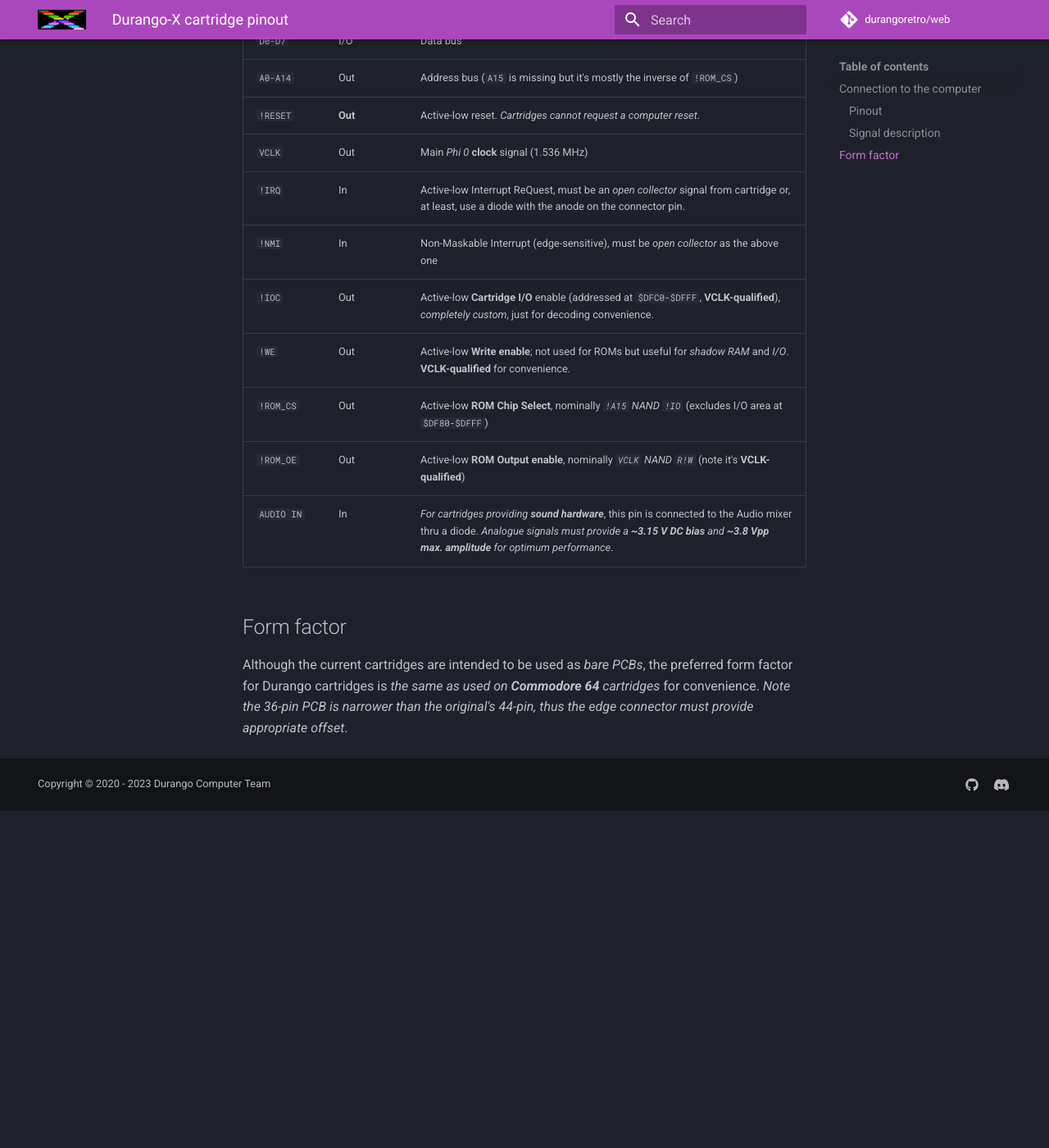
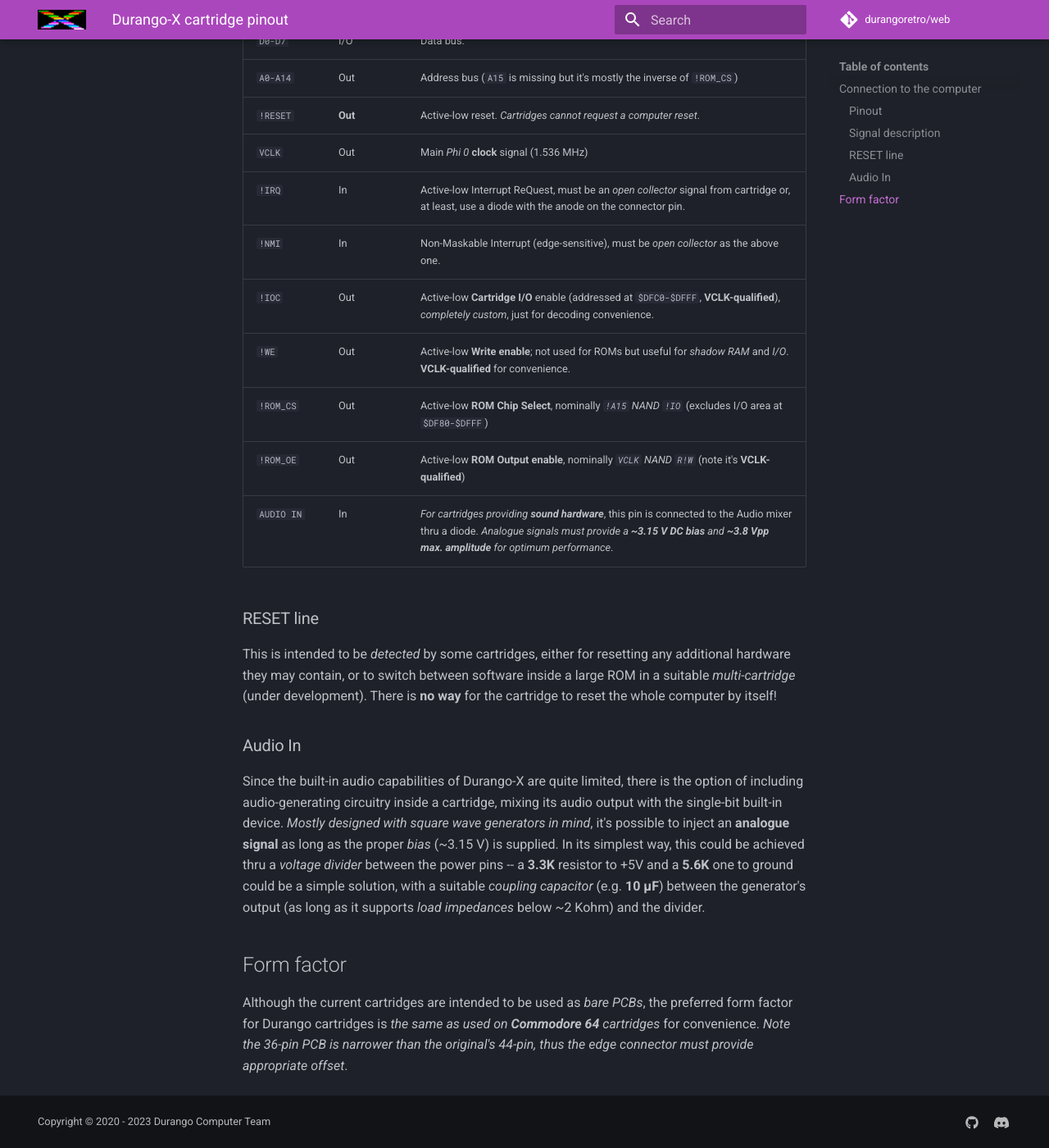
Before and after one commit to durangoretro/web, an MkDocs documentation site: the page built from docs/hardware/cart_pinout.md, in a window 1280 px wide and 1400 px high, scrolled down 1684 px. Shown: the whole window at 82% size. Built offline with MkDocs 1.6.1 and Material for MkDocs 9.7.7, drawn with Linux system fonts in a browser that asks for light colours; comment, search, counter and statistics services are not loaded; before the commit the page ends 2673 px from its top, so only the background shows below that.

Commit message:
info about audio input in cartridge

```diff
--- a/docs/hardware/cart_pinout.md
+++ b/docs/hardware/cart_pinout.md
@@ -42,18 +42,30 @@
 
 | Signal | direction | Description |
 | ------ | --------- | ----------- |
-| **`+5 V`, `GND`** | Out | Power supply from the computer |
-| `D0-D7` | I/O | Data bus |
+| **`+5 V`, `GND`** | Out | Power supply from the computer. |
+| `D0-D7` | I/O | Data bus. |
 | `A0-A14` | Out | Address bus (`A15` is missing but it's mostly the inverse of `!ROM_CS`) |
 | `!RESET` | **Out** | Active-low reset. _Cartridges cannot request a computer reset_. |
 | `VCLK` | Out | Main _Phi 0_ **clock** signal (1.536 MHz) |
 | `!IRQ` | In | Active-low Interrupt ReQuest, must be an _open collector_ signal from cartridge or, at least, use a diode with the anode on the connector pin. |
-| `!NMI` | In | Non-Maskable Interrupt (edge-sensitive), must be _open collector_ as the above one |
+| `!NMI` | In | Non-Maskable Interrupt (edge-sensitive), must be _open collector_ as the above one. |
 | `!IOC` | Out | Active-low **Cartridge I/O** enable (addressed at `$DFC0-$DFFF`, **VCLK-qualified**), _completely custom_, just for decoding convenience. |
 | `!WE` | Out | Active-low **Write enable**; not used for ROMs but useful for _shadow RAM_ and _I/O_. **VCLK-qualified** for convenience. |
 | `!ROM_CS` | Out | Active-low **ROM Chip Select**, nominally _`!A15` NAND `!IO`_ (excludes I/O area at `$DF80-$DFFF`) |
 | `!ROM_OE` | Out | Active-low **ROM Output enable**, nominally _`VCLK` NAND `R!W`_ (note it's **VCLK-qualified**) |
-| `AUDIO IN` | In | _For cartridges providing **sound hardware**_, this pin is connected to the Audio mixer thru a diode. _Analogue signals must provide a **~3.15 V DC bias** and **~3.8 Vpp max. amplitude** for optimum performance_.
+| `AUDIO IN` | In | _For cartridges providing **sound hardware**_, this pin is connected to the Audio mixer thru a diode. _Analogue signals must provide a **~3.15 V DC bias** and **~3.8 Vpp max. amplitude** for optimum performance_. |
+
+### RESET line
+
+This is intended to be _detected_ by some cartridges, either for resetting any additional hardware they may contain, or to switch between software
+inside a large ROM in a suitable _multi-cartridge_ (under development). There is **no way** for the cartridge to reset the whole computer by itself!
+
+### Audio In
+
+Since the built-in audio capabilities of Durango-X are quite limited, there is the option of including audio-generating circuitry inside a cartridge,
+mixing its audio output with the single-bit built-in device. _Mostly designed with square wave generators in mind_, it's possible to inject an
+**analogue signal** as long as the proper _bias_ (~3.15 V) is supplied. In its simplest way, this could be achieved thru a _voltage divider_
+between the power pins -- a **3.3K** resistor to +5V and a **5.6K** one to ground could be a simple solution, with a suitable _coupling capacitor_ (e.g. **10 µF**) between the generator's output (as long as it supports _load impedances_ below ~2 Kohm) and the divider.
 
 ## Form factor
 
```
